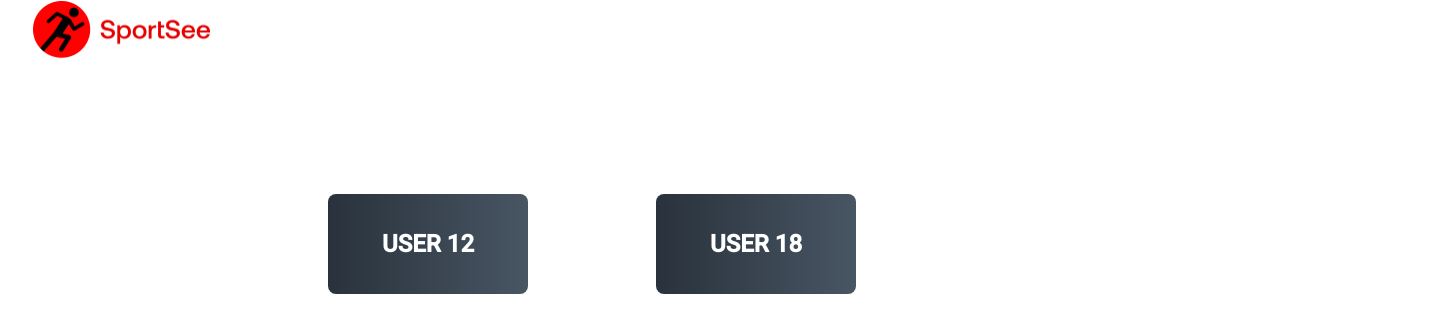
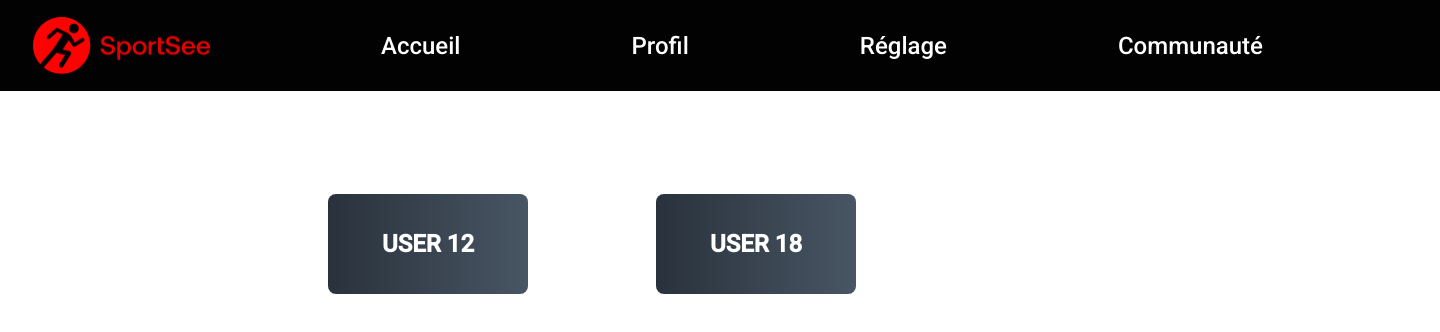
Before and after one commit to FaridAmimri/React-sportsee, a React (Create React App) app: page / in a window 1280 px wide. Shown: the top 332 px of the page, 1440 px wide, since content can reach past the window. Built offline with nearby package versions, Linux system fonts and the light colour scheme.

Commit message:
Ajout balises article

```diff
--- a/src/index.scss
+++ b/src/index.scss
@@ -7,6 +7,24 @@ body {
   max-width: 1440px;
   margin: 0;
   font-family: 'Roboto', sans-serif;
+}
+
+header {
+  display: flex;
+  height: 91px;
+  min-width: 1440px;
+  background-color: #020203;
+}
+
+aside {
+  display: flex;
+  flex-direction: column;
+  justify-content: center;
+  width: 117px;
+  min-height: 880px;
+  position: absolute;
+  top: 90px;
+  background-color: #020203;
 }
 
 main {
@@ -24,8 +42,6 @@ section {
   justify-content: space-between;
   width: 108%;
   margin-top: 30px;
-}
-
   article {
     display: flex;
     flex-wrap: wrap;
@@ -34,3 +50,4 @@ article {
     width: 810px;
     height: 600px;
   }
+}
```
Lines whose indentation alone changed are shown as unchanged.
